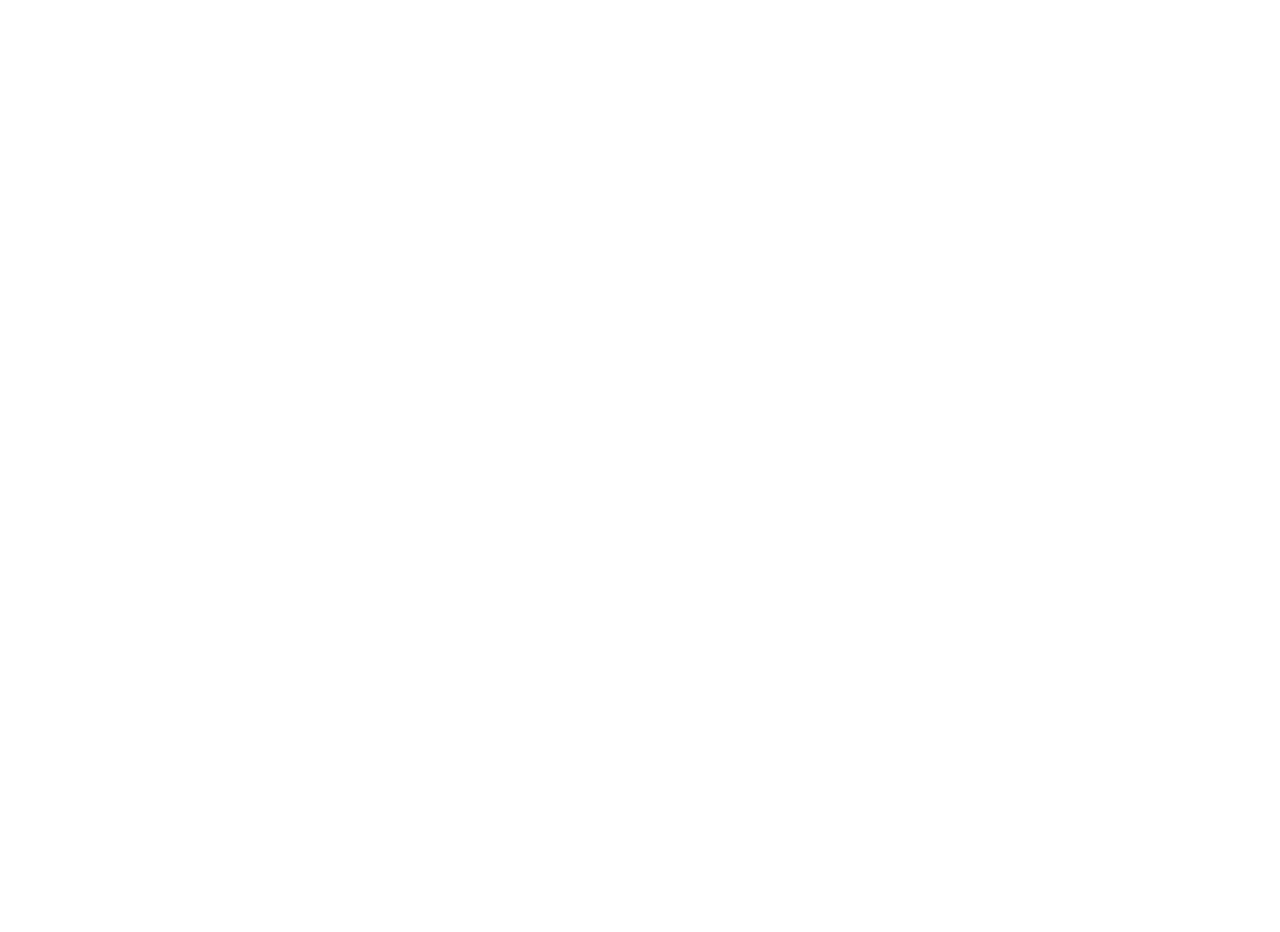
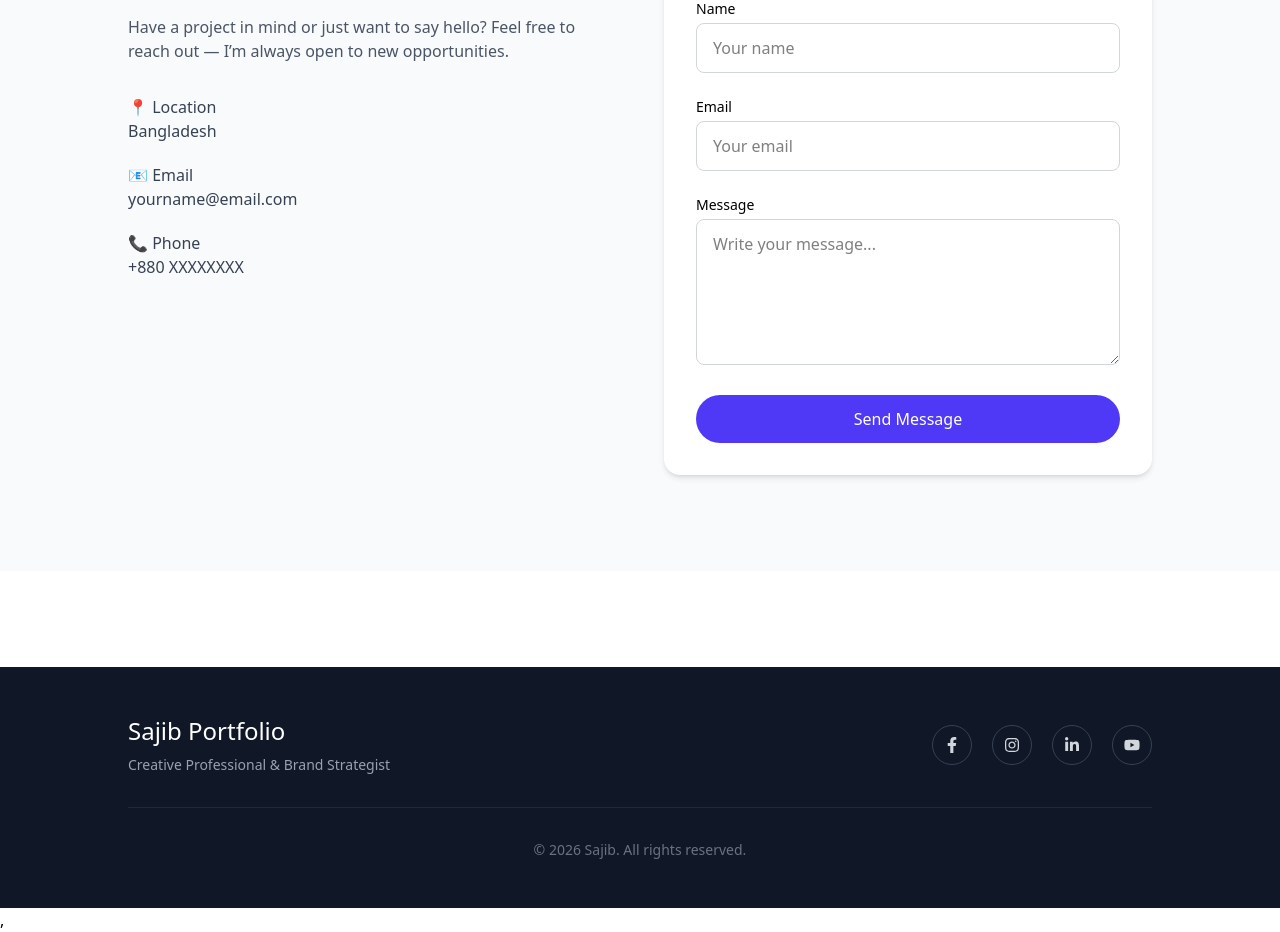
Before and after one commit to mintusikder/sajib-portfolio, a React (Vite) app: page /contact in a window 1280 px wide. Before the commit this address had no page. Shown: the part 233-1165 px from the top of the page. Before the commit the page ends 800 px from the top, so only its background shows below. Built offline with nearby package versions, Linux system fonts and the light colour scheme.

Commit message:
added work and footer page

```diff
--- a/src/Layout/Main.jsx
+++ b/src/Layout/Main.jsx
@@ -1,12 +1,14 @@
 import React from 'react';
 import { Outlet } from 'react-router';
 import Navbar from '../components/Navbar/Navbar';
+import Footer from '../components/Footer/Footer';
 
 const Main = () => {
     return (
         <div>
             <Navbar></Navbar>
             <Outlet></Outlet>
+            <Footer></Footer>
         </div>
     );
 };
--- /dev/null
+++ b/src/components/Footer/Footer.jsx
@@ -0,0 +1,81 @@
+// src/components/Footer.jsx
+import React from "react";
+import {
+  FaFacebookF,
+  FaInstagram,
+  FaLinkedinIn,
+  FaYoutube,
+} from "react-icons/fa";
+
+const Footer = () => {
+  return (
+    <footer className="bg-gray-900 text-gray-300 py-12 mt-24">
+      <div className="px-6 md:px-16 lg:px-24 xl:px-32">
+
+        {/* Top */}
+        <div className="flex flex-col md:flex-row items-center justify-between gap-8">
+
+          {/* Logo / Name */}
+          <div className="text-center md:text-left">
+            <h2 className="text-2xl font-berkshire text-white">
+              Sajib Portfolio
+            </h2>
+            <p className="text-sm mt-2 text-gray-400">
+              Creative Professional & Brand Strategist
+            </p>
+          </div>
+
+          {/* Social Icons */}
+          <div className="flex gap-5">
+            <a
+              href="https://facebook.com"
+              target="_blank"
+              rel="noopener noreferrer"
+              className="w-10 h-10 flex items-center justify-center rounded-full border border-gray-700 hover:bg-blue-600 hover:text-white transition"
+            >
+              <FaFacebookF />
+            </a>
+
+            <a
+              href="https://instagram.com"
+              target="_blank"
+              rel="noopener noreferrer"
+              className="w-10 h-10 flex items-center justify-center rounded-full border border-gray-700 hover:bg-pink-600 hover:text-white transition"
+            >
+              <FaInstagram />
+            </a>
+
+            <a
+              href="https://linkedin.com"
+              target="_blank"
+              rel="noopener noreferrer"
+              className="w-10 h-10 flex items-center justify-center rounded-full border border-gray-700 hover:bg-blue-700 hover:text-white transition"
+            >
+              <FaLinkedinIn />
+            </a>
+
+            <a
+              href="https://youtube.com"
+              target="_blank"
+              rel="noopener noreferrer"
+              className="w-10 h-10 flex items-center justify-center rounded-full border border-gray-700 hover:bg-red-600 hover:text-white transition"
+            >
+              <FaYoutube />
+            </a>
+          </div>
+        </div>
+
+        {/* Divider */}
+        <div className="border-t border-gray-800 my-8"></div>
+
+        {/* Bottom */}
+        <div className="text-center text-sm text-gray-500">
+          © {new Date().getFullYear()} Sajib. All rights reserved.
+        </div>
+
+      </div>
+    </footer>
+  );
+};
+
+export default Footer;
--- a/src/components/Navbar/Navbar.jsx
+++ b/src/components/Navbar/Navbar.jsx
@@ -47,7 +47,7 @@
 
       {/* Desktop Menu */}
       <ul className="md:flex hidden items-center gap-10 font-medium">
-        {["Home", "About", "Experience", "Services", "Pricing"].map((item) => (
+        {["Home", "About", "Experience", "Contact", "Pricing"].map((item) => (
           <li key={item}>
             <NavLink
               to={item === "Home" ? "/" : `/${item.toLowerCase()}`}
@@ -84,7 +84,7 @@
             exit="exit"
           >
             <ul className="flex flex-col gap-4 text-lg">
-              {["Home", "About", "Experience", "Services", "Pricing"].map(
+              {["Home", "About", "Experience", "Contact", "Pricing"].map(
                 (item) => (
                   <li key={item}>
                     <NavLink
--- a/src/pages/Contact.jsx
+++ b/src/pages/Contact.jsx
@@ -1,11 +1,91 @@
-import React from 'react';
+// src/pages/Contact.jsx
+import React from "react";
 
 const Contact = () => {
-    return (
+  return (
+    <section className="px-6 md:px-16 lg:px-24 xl:px-32 py-24 bg-gray-50 min-h-screen">
+      <h1 className="text-4xl md:text-5xl font-berkshire mb-14 text-center">
+        Contact Me
+      </h1>
+
+      <div className="grid grid-cols-1 md:grid-cols-2 gap-12 max-w-6xl mx-auto">
+
+        {/* Left: Contact Info */}
         <div>
-            contact
+          <h2 className="text-2xl font-semibold mb-4">
+            Let’s work together
+          </h2>
+          <p className="text-gray-600 mb-8">
+            Have a project in mind or just want to say hello?
+            Feel free to reach out — I’m always open to new opportunities.
+          </p>
+
+          <div className="space-y-5 text-gray-700">
+            <div>
+              <p className="font-medium">📍 Location</p>
+              <p>Bangladesh</p>
+            </div>
+
+            <div>
+              <p className="font-medium">📧 Email</p>
+              <p>yourname@email.com</p>
+            </div>
+
+            <div>
+              <p className="font-medium">📞 Phone</p>
+              <p>+880 XXXXXXXX</p>
+            </div>
+          </div>
         </div>
-    );
+
+        {/* Right: Contact Form */}
+        <div className="bg-white rounded-2xl shadow-md p-8">
+          <form className="space-y-6">
+            <div>
+              <label className="block text-sm font-medium mb-1">
+                Name
+              </label>
+              <input
+                type="text"
+                placeholder="Your name"
+                className="w-full border border-gray-300 rounded-lg px-4 py-3 outline-none focus:ring-2 focus:ring-indigo-500"
+              />
+            </div>
+
+            <div>
+              <label className="block text-sm font-medium mb-1">
+                Email
+              </label>
+              <input
+                type="email"
+                placeholder="Your email"
+                className="w-full border border-gray-300 rounded-lg px-4 py-3 outline-none focus:ring-2 focus:ring-indigo-500"
+              />
+            </div>
+
+            <div>
+              <label className="block text-sm font-medium mb-1">
+                Message
+              </label>
+              <textarea
+                rows="5"
+                placeholder="Write your message..."
+                className="w-full border border-gray-300 rounded-lg px-4 py-3 outline-none focus:ring-2 focus:ring-indigo-500"
+              ></textarea>
+            </div>
+
+            <button
+              type="submit"
+              className="w-full bg-indigo-600 text-white py-3 rounded-full font-medium hover:bg-indigo-700 transition"
+            >
+              Send Message
+            </button>
+          </form>
+        </div>
+
+      </div>
+    </section>
+  );
 };
 
 export default Contact;
--- a/src/pages/Home.jsx
+++ b/src/pages/Home.jsx
@@ -2,6 +2,8 @@
 import About from "./About";
 import aboutImg from "../assets/banner.jpeg";
 import Experience from "./Experience";
+import Contact from "./Contact";
+import Work from "./Work";
 
 const Home = () => {
   return (
@@ -31,7 +33,9 @@
       </section>
 
       <About />
+      <Work></Work>
       <Experience />
+      <Contact />
     </>
   );
 };
--- /dev/null
+++ b/src/pages/Work.jsx
@@ -0,0 +1,91 @@
+// import React from "react";
+
+// import fiza from "../assets/work/fiza.jpg";
+// import panorama from "../assets/work/panorama.jpg";
+// import grandAkther from "../assets/work/grand-akther.jpg";
+// import khushbu from "../assets/work/khushbu.jpg";
+// import roastedBrew from "../assets/work/roasted-brew.jpg";
+// import hiltown from "../assets/work/hiltown.jpg";
+
+// const works = [
+//   {
+//     title: "Fiza & Co. Private Limited",
+//     description:
+//       "Fiza & Co. is one of the most trusted food brands in Bangladesh and has been recognized for its quality and dedication.",
+//     image: fiza,
+//   },
+//   {
+//     title: "Panorama – Rooftop Restaurant & Party Centre",
+//     description:
+//       "PANORAMA: Where dining embraces panoramic vistas and celebrations reach new heights at Sylhet!",
+//     image: panorama,
+//   },
+//   {
+//     title: "Hotel Grand Akther",
+//     description: "Redefining luxury stay with premium hospitality services.",
+//     image: grandAkther,
+//   },
+//   {
+//     title: "খুশবু রেস্টুরেন্ট (Khushbu Restaurant)",
+//     description:
+//       "নান্দনিক ধাঁচের অন্দরসজ্জা আর অনন্য স্বাদসমৃদ্ধ খাবারের সমারোহে আপনাকে স্বাগতম!",
+//     image: khushbu,
+//   },
+//   {
+//     title: "Roasted Brew Cafe",
+//     description:
+//       "Something new for coffee lovers with a modern cafe experience.",
+//     image: roastedBrew,
+//   },
+//   {
+//     title: "Hiltown Hotel",
+//     description:
+//       "Welcome to Hiltown Hotel, where VIP comfort meets unparalleled luxury.",
+//     image: hiltown,
+//   },
+// ];
+
+// const Work = () => {
+//   return (
+//     <section className="px-6 md:px-16 lg:px-24 xl:px-32 py-24 bg-white min-h-screen">
+//       {/* Header */}
+//       <div className="text-center max-w-3xl mx-auto mb-16">
+//         <h1 className="text-4xl md:text-5xl font-berkshire mb-4">
+//           Work With
+//         </h1>
+//         <p className="text-gray-600 text-lg">
+//           Helping brands shine with videos, graphics, and social media strategies.
+//         </p>
+//       </div>
+
+//       {/* Grid */}
+//       <div className="grid grid-cols-1 md:grid-cols-2 lg:grid-cols-3 gap-8">
+//         {works.map((work, index) => (
+//           <div
+//             key={index}
+//             className="bg-gray-50 rounded-2xl overflow-hidden shadow-md hover:shadow-xl transition duration-300"
+//           >
+//             {/* Image */}
+//             <img
+//               src={work.image}
+//               alt={work.title}
+//               className="w-full h-48 object-cover"
+//             />
+
+//             {/* Content */}
+//             <div className="p-6">
+//               <h3 className="text-xl font-semibold mb-3">
+//                 {work.title}
+//               </h3>
+//               <p className="text-gray-600 leading-relaxed">
+//                 {work.description}
+//               </p>
+//             </div>
+//           </div>
+//         ))}
+//       </div>
+//     </section>
+//   );
+// };
+
+// export default Work;
--- a/src/router/router.jsx
+++ b/src/router/router.jsx
@@ -3,6 +3,7 @@
 import Home from "../pages/Home";
 import About from "../pages/About";
 import Experience from "../pages/Experience";
+import Contact from "../pages/Contact";
 
 export const router = createBrowserRouter([
   {
@@ -20,6 +21,10 @@
         {
             path: "/experience",
             element: <Experience></Experience>
+        },
+        {
+            path: "/contact",
+            element: <Contact></Contact>
         }
      ]
   },
```
